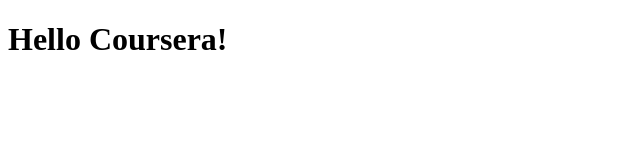
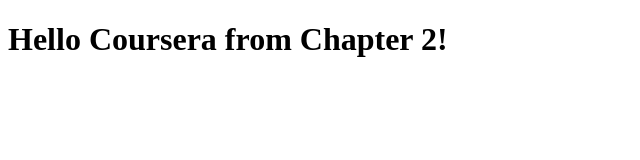
Before and after one commit to joshuakladivo/coursera-test, a plain HTML site: page Chapter2/index.html in a window 1280 px wide. Shown: the whole page, without its empty margins (0-640 px from the left). Drawn offline with Linux system fonts and the light colour scheme.

Commit message:
chapter2

```diff
--- a/Chapter2/index.html
+++ b/Chapter2/index.html
@@ -1,9 +1,9 @@
 <!DOCTYPE html>
 <html>
 <head>
-	<title>Hello Coursera!</title>
+	<title>Hello Coursera - Chapter 2!</title>
 </head>
 <body>
-<h1>Hello Coursera!</h1>
+<h1>Hello Coursera from Chapter 2!</h1>
 </body>
 </html>
```
